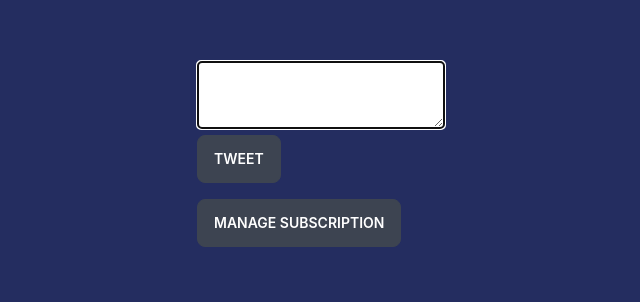
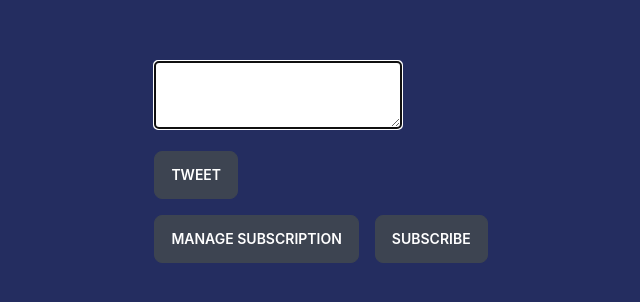
Before and after one commit to abheist/tweetcat-frontend, a Next.js app: page / in a window 1280 px wide. Shown: the part 246-548 px from the top of the page, without its empty margins (319-959 px from the left). Built offline with nearby package versions, Linux system fonts and the light colour scheme; no server answers.

Commit message:
🌼design tweeks

```diff
--- a/src/components/tweetArea.tsx
+++ b/src/components/tweetArea.tsx
@@ -14,7 +14,7 @@ export function TweetArea({}) {
 
 
     return <div>
-        <form className={`space-4`}>
+        <form className={`space-y-4`}>
             <div>
                 <textarea name="tweetArea" id="tweetArea" className={`border-2 rounded px-3 py-2`}
                           autoFocus
--- a/src/pages/index.tsx
+++ b/src/pages/index.tsx
@@ -4,6 +4,7 @@ import {getUser} from "@/components/layout";
 import {post} from "@/utils/fetchMiddleware";
 import CustomerPortalButton from "@/components/customerPortalButton";
 import {TweetArea} from "@/components/tweetArea";
+import Link from "next/link";
 
 // const inter = Inter({subsets: ['latin']})
 
@@ -24,13 +25,17 @@ export default function Home() {
             </Head>
             {/*<Layout>*/}
             <main className={''}>
-                <div>
+                <div className={`space-y-4`}>
                     <code>
                         <pre className={``}>{JSON.stringify(userData, undefined, 2)}</pre>
                     </code>
                     <div className={`space-y-4`}>
                         <TweetArea/>
-                        <CustomerPortalButton/>
+                        <div className={`space-x-4`}>
+                            <CustomerPortalButton/>
+                            <Link className={`btn`} href={`/subscribe`}>Subscribe</Link>
+                        </div>
+
                     </div>
                 </div>
             </main>
```
